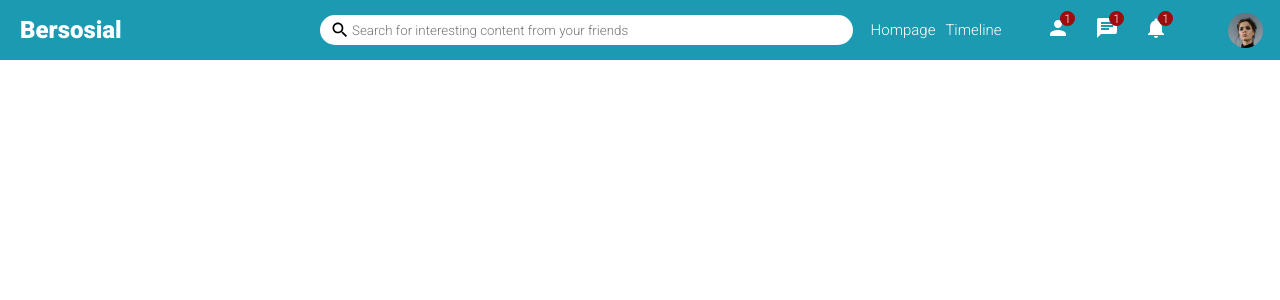
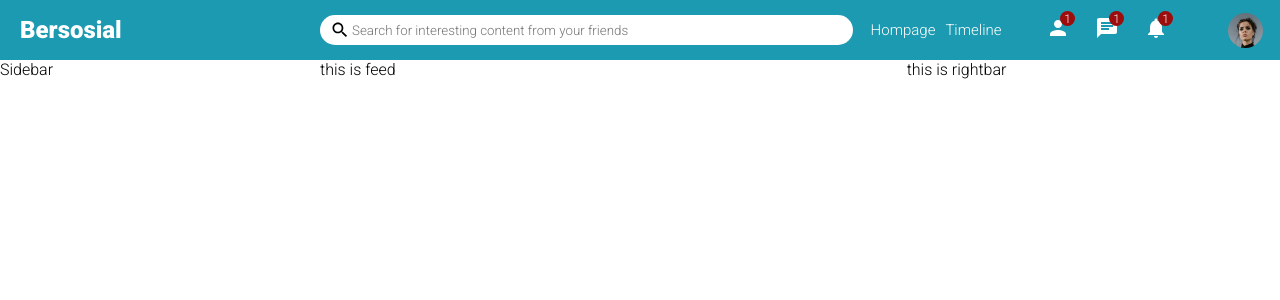
Before and after one commit to RizuChand/React-sosial-media-app, a React (Create React App) app: page / in a window 1280 px wide. Shown: the top 300 px of the page. Built offline with nearby package versions, Linux system fonts and the light colour scheme.

Commit message:
sidebar with material icon

```diff
--- a/package.json
+++ b/package.json
@@ -12,7 +12,7 @@
     "@testing-library/user-event": "^13.5.0",
     "react": "^18.2.0",
     "react-dom": "^18.2.0",
-    "react-scripts": "5.0.1",
+    "react-scripts": "^5.0.1",
     "web-vitals": "^2.1.4"
   },
   "scripts": {
--- a/src/components/feed/Feed.jsx
+++ b/src/components/feed/Feed.jsx
@@ -0,0 +1,5 @@
+import React from "react";
+import "./feed.css";
+export default function Feed() {
+  return <div className="feed">this is feed</div>;
+}
--- a/src/components/feed/feed.css
+++ b/src/components/feed/feed.css
@@ -0,0 +1,3 @@
+.feed {
+  flex: 5.5;
+}
--- a/src/components/rightbar/Rightbar.jsx
+++ b/src/components/rightbar/Rightbar.jsx
@@ -0,0 +1,6 @@
+import React from "react";
+import "./rightbar.css";
+
+export default function Rightbar() {
+  return <div className="rightbar">this is rightbar</div>;
+}
--- a/src/components/rightbar/rightbar.css
+++ b/src/components/rightbar/rightbar.css
@@ -0,0 +1,3 @@
+.rightbar {
+  flex: 3.5;
+}
--- a/src/components/sidebar/Sidebar.jsx
+++ b/src/components/sidebar/Sidebar.jsx
@@ -0,0 +1,6 @@
+import React from "react";
+import "./sidebar.css";
+
+export default function Sidebar() {
+  return <div className="sidebar">Sidebar</div>;
+}
--- a/src/components/sidebar/sidebar.css
+++ b/src/components/sidebar/sidebar.css
@@ -0,0 +1,3 @@
+.sidebar {
+  flex: 3;
+}
--- a/src/pages/home/Home.jsx
+++ b/src/pages/home/Home.jsx
@@ -1,10 +1,21 @@
-import React from "react"
-import Topbar from "../../components/topbar/Topbar"
+import React from "react";
+import Feed from "../../components/feed/Feed";
+import Rightbar from "../../components/rightbar/Rightbar";
+import Sidebar from "../../components/sidebar/Sidebar";
+import Topbar from "../../components/topbar/Topbar";
+import "./home.css";
 
-export default function () {
-    return (
-        <div>
-            <Topbar/>
+export default function Home() {
+  return (
+    <div>
+      <>
+        <Topbar />
+        <div className="homeContainer">
+          <Sidebar />
+          <Feed />
+          <Rightbar />
         </div>
-    )
+      </>
+    </div>
+  );
 }
--- a/src/pages/home/home.css
+++ b/src/pages/home/home.css
@@ -0,0 +1,4 @@
+.homeContainer {
+  display: flex;
+  width: 100%;
+}
```
Also changed, not shown: 1 other file (tests, documents, lock files or other folders).
